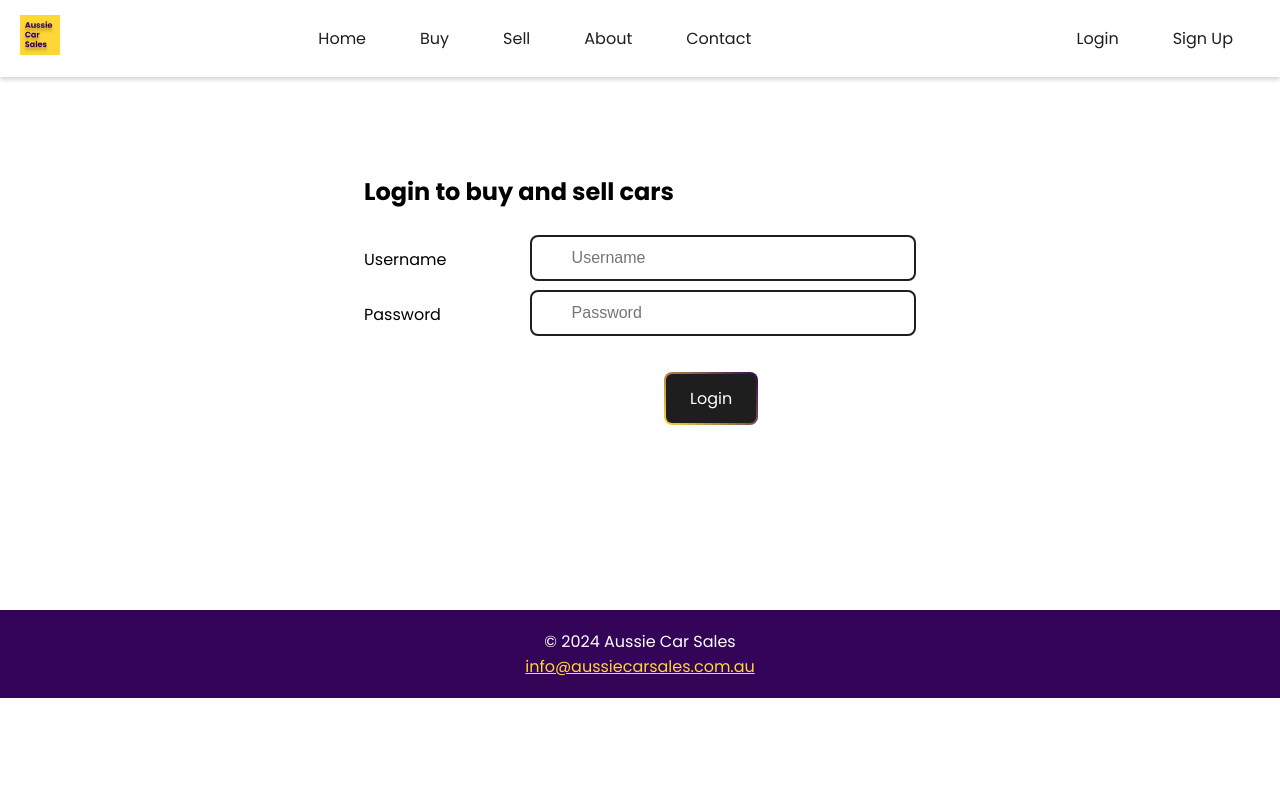
After one commit to pfieffer/aussie-car-sales, a PHP site: page /login.html in a window 1280 px wide. The commit adds this page. Run offline with PHP 8.4, Linux system fonts and the light colour scheme.

Commit message:
feat: Login page

```diff
--- a/about.html
+++ b/about.html
@@ -21,7 +21,7 @@
         <li><a href="#">Contact</a></li>
       </ul>
       <ul class="nav-right">
-        <li><a href="#">Login</a></li>
+        <li><a href="login.html">Login</a></li>
         <li><a href="signup.html">Sign Up</a></li>
       </ul>
     </nav>
--- a/buy.html
+++ b/buy.html
@@ -22,7 +22,7 @@
       <li><a href="#">Contact</a></li>
     </ul>
     <ul class="nav-right">
-      <li><a href="#">Login</a></li>
+      <li><a href="login.html">Login</a></li>
       <li><a href="signup.html">Sign Up</a></li>
     </ul>
   </nav>
--- a/css/main.css
+++ b/css/main.css
@@ -316,16 +316,6 @@ label {
   display: inline-block;
 }
 
-/* input[type="submit"] {
-  background-color: var(--plum);
-  color: white;
-  padding: 12px 20px;
-  border: none;
-  border-radius: 4px;
-  cursor: pointer;
-  float: right;
-} */
-
 input[type="submit"]:hover {
   background-color: var(--banana);
 }
@@ -350,12 +340,29 @@ input[type="submit"]:hover {
 }
 
 /* Responsive layout - when the screen is less than 600px wide, make the two columns stack on top of each other instead of next to each other */
-@media screen and (max-width: 600px) {
+@media screen and (max-width: 1000px) {
   .col-30,
   .col-70,
   input[type="submit"] {
     width: 100%;
     margin-top: 0;
+  }
+}
+
+@media screen and (min-width: 1000px) {
+  #signup-form,
+  input[type="submit"] {
+    margin-left: 300px;
+    margin-right: 300px;
+  }
+}
+
+@media screen and (min-width: 1000px) {
+  #login-form {
+    margin-left: 300px;
+    margin-right: 300px;
+    margin-top: 100px;
+    margin-bottom: 100px;
   }
 }
 
--- a/index.html
+++ b/index.html
@@ -22,7 +22,7 @@
       <li><a href="#">Contact</a></li>
     </ul>
     <ul class="nav-right">
-      <li><a href="#">Login</a></li>
+      <li><a href="login.html">Login</a></li>
       <li><a href="signup.html">Sign Up</a></li>
     </ul>
   </nav>
--- a/js/main.js
+++ b/js/main.js
@@ -4,7 +4,7 @@ function validateSignupFields() {
     let pnumber = document.forms["registrationForm"]["pnumber"].value;
     let email = document.forms["registrationForm"]["email"].value;
     let username = document.forms["registrationForm"]["username"].value;
-    let password = document.forms["registrationForm"]["username"].value;
+    let password = document.forms["registrationForm"]["password"].value;
 
 
     if (fullname == "") {
@@ -31,4 +31,24 @@ function validateSignupFields() {
         alert("Please enter your password");
         return false;
     }
+
+    alert("Signup Successful");
+    return true;
 }
+
+function validateLoginFields() {
+    let username = document.forms["loginForm"]["username"].value;
+    let password = document.forms["loginForm"]["password"].value;
+
+    if (username == "") {
+        alert("Please enter your username");
+        return false;
+    }
+    if (password == "") {
+        alert("Please enter your password");
+        return false;
+    }
+
+    alert("Login Successful");
+    return true;
+}
--- /dev/null
+++ b/login.html
@@ -0,0 +1,75 @@
+<!DOCTYPE html>
+<html>
+
+<head>
+    <meta charset="utf-8" />
+    <meta http-equiv="X-UA-Compatible" content="IE=edge" />
+    <title>Login</title>
+    <meta name="viewport" content="width=device-width, initial-scale=1" />
+    <link rel="stylesheet" type="text/css" media="screen" href="css/main.css" />
+</head>
+
+<body>
+    <nav class="navbar">
+        <div class="logo">
+            <a href="#"><img src="images/logo.png" alt="Logo" /></a>
+        </div>
+        <ul class="nav-links">
+            <li><a href="index.html">Home</a></li>
+            <li><a href="buy.html">Buy</a></li>
+            <li><a href="#">Sell</a></li>
+            <li><a href="about.html">About</a></li>
+            <li><a href="#">Contact</a></li>
+        </ul>
+        <ul class="nav-right">
+            <li><a href="login.html">Login</a></li>
+            <li><a href="signup.html">Sign Up</a></li>
+        </ul>
+    </nav>
+
+    <div class="container">
+
+        <form name="loginForm" onsubmit="return validateLoginFields()" id="login-form">
+            <h2>
+                Login to buy and sell cars
+            </h2>
+            <div class="row">
+                <div class="col-30">
+                    <label for="username">Username</label>
+                </div>
+                <div class="col-70">
+                    <input type="text" id="username" name="username" placeholder="Username">
+                </div>
+            </div>
+
+            <div class="row">
+                <div class="col-30">
+                    <label for="password">Password</label>
+                </div>
+                <div class="col-70">
+                    <input type="password" id="password" name="pnumber" placeholder="Password">
+                </div>
+            </div>
+
+            <br>
+
+            <div class="row">
+                <input type="submit" value="Login" class="btn">
+            </div>
+        </form>
+
+        <br>
+
+    </div>
+
+    <footer>
+        <p>
+            &copy 2024 Aussie Car Sales<br />
+            <a href="mailto:info@aussiecarsales.com.au">info@aussiecarsales.com.au</a>
+        </p>
+    </footer>
+</body>
+
+<script type="text/javascript" src="js/main.js"></script>
+
+</html>
```
Also changed, not shown: signup.html (+2 -5 lines).
